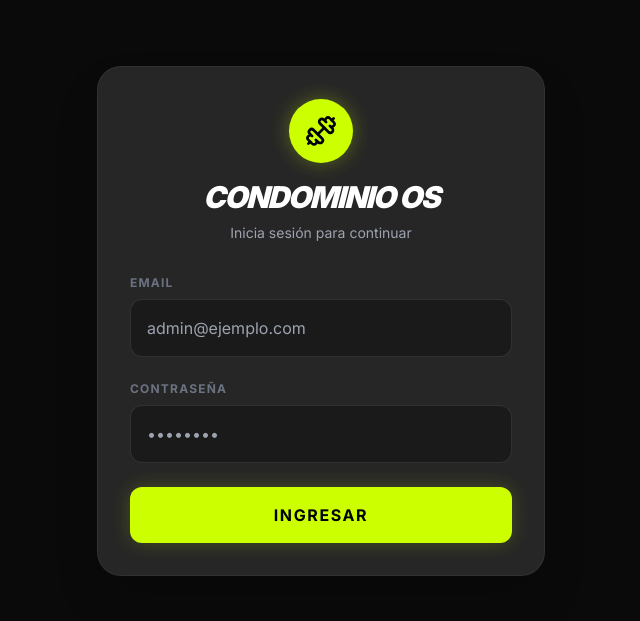
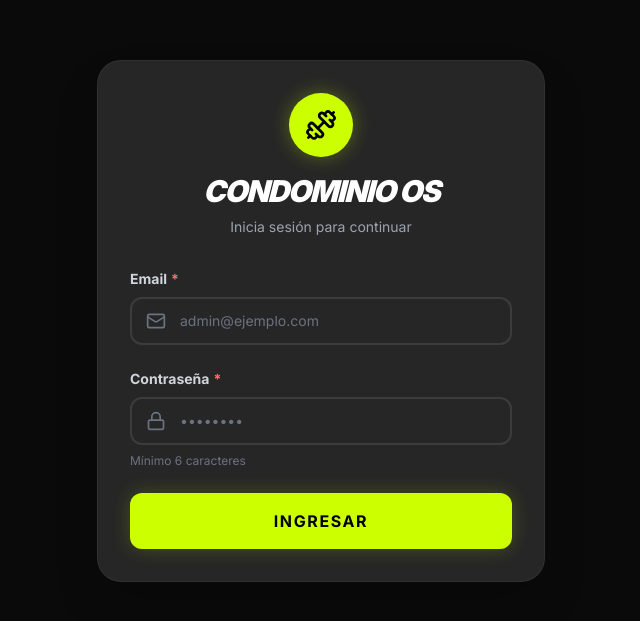
Before and after one commit to kyruodioso/condominio-os, a Next.js app: page /login in a window 1280 px wide. Shown: the part 143-764 px from the top of the page, without its empty margins (319-959 px from the left). Built offline with nearby package versions, Linux system fonts and the light colour scheme; no server answers.

Commit message:
UX: Integrate FormField validation in login form with icons and real-time feedback

```diff
--- a/src/app/login/page.tsx
+++ b/src/app/login/page.tsx
@@ -3,27 +3,54 @@
 import { useState } from 'react';
 import { signIn } from 'next-auth/react';
 import { useRouter } from 'next/navigation';
-import { Dumbbell } from 'lucide-react';
+import { Dumbbell, Mail, Lock } from 'lucide-react';
+import FormField from '@/components/ui/FormField';
+import { useForm } from '@/hooks/useForm';
+import { validators, composeValidators } from '@/utils/validation';
+
+interface LoginFormValues {
+  email: string;
+  password: string;
+}
 
 export default function LoginPage() {
-    const [email, setEmail] = useState('');
-    const [password, setPassword] = useState('');
-    const [error, setError] = useState('');
     const router = useRouter();
+    const [serverError, setServerError] = useState('');
 
-    const handleSubmit = async (e: React.FormEvent) => {
-        e.preventDefault();
-        setError('');
+    const form = useForm<LoginFormValues>({
+        initialValues: {
+            email: '',
+            password: '',
+        },
+        validate: (values) => {
+            const errors: Partial<Record<keyof LoginFormValues, string>> = {};
+
+            const emailError = composeValidators(
+                validators.required,
+                validators.email
+            )(values.email);
+            if (emailError) errors.email = emailError;
+
+            const passwordError = composeValidators(
+                validators.required,
+                validators.minLength(6)
+            )(values.password);
+            if (passwordError) errors.password = passwordError;
+
+            return errors;
+        },
+        onSubmit: async (values) => {
+            setServerError('');
 
             try {
                 const result = await signIn('credentials', {
-                email,
-                password,
+                    email: values.email,
+                    password: values.password,
                     redirect: false,
                 });
 
                 if (result?.error) {
-                setError('Credenciales inválidas');
+                    setServerError('Email o contraseña incorrectos. Por favor, verifica tus credenciales.');
                 } else {
                     // Fetch session to determine redirect
                     const sessionRes = await fetch('/api/auth/session');
@@ -40,9 +67,10 @@ export default function LoginPage() {
                     router.refresh();
                 }
             } catch (err) {
-            setError('Ocurrió un error al iniciar sesión');
+                setServerError('Ocurrió un error al iniciar sesión. Por favor, intenta de nuevo.');
             }
-    };
+        },
+    });
 
     return (
         <div className="min-h-screen bg-[#0a0a0a] flex items-center justify-center p-4">
@@ -57,46 +85,52 @@ export default function LoginPage() {
                     <p className="text-gray-400 text-sm mt-2">Inicia sesión para continuar</p>
                 </div>
 
-                <form onSubmit={handleSubmit} className="space-y-6">
-                    {error && (
-                        <div className="bg-red-500/10 border border-red-500/20 text-red-500 text-sm p-3 rounded-xl text-center">
-                            {error}
+                <form onSubmit={form.handleSubmit} className="space-y-6">
+                    {serverError && (
+                        <div className="bg-red-500/10 border border-red-500/20 text-red-400 text-sm p-4 rounded-xl">
+                            {serverError}
                         </div>
                     )}
 
-                    <div>
-                        <label className="block text-xs font-bold uppercase tracking-widest text-gray-500 mb-2">
-                            Email
-                        </label>
-                        <input
+                    <FormField
+                        label="Email"
+                        name="email"
                         type="email"
-                            value={email}
-                            onChange={(e) => setEmail(e.target.value)}
-                            className="w-full bg-black/30 border border-white/10 rounded-xl p-4 text-white focus:outline-none focus:border-gym-primary transition-colors"
+                        value={form.values.email}
+                        onChange={form.handleChange('email')}
+                        onBlur={form.handleBlur('email')}
+                        error={form.errors.email}
+                        touched={form.touched.email}
+                        required
                         placeholder="admin@ejemplo.com"
+                        autoComplete="email"
+                        icon={Mail}
+                        showSuccess
+                    />
+
+                    <FormField
+                        label="Contraseña"
+                        name="password"
+                        type="password"
+                        value={form.values.password}
+                        onChange={form.handleChange('password')}
+                        onBlur={form.handleBlur('password')}
+                        error={form.errors.password}
+                        touched={form.touched.password}
                         required
+                        placeholder="••••••••"
+                        autoComplete="current-password"
+                        icon={Lock}
+                        hint="Mínimo 6 caracteres"
+                        showSuccess
                     />
-                    </div>
-
-                    <div>
-                        <label className="block text-xs font-bold uppercase tracking-widest text-gray-500 mb-2">
-                            Contraseña
-                        </label>
-                        <input
-                            type="password"
-                            value={password}
-                            onChange={(e) => setPassword(e.target.value)}
-                            className="w-full bg-black/30 border border-white/10 rounded-xl p-4 text-white focus:outline-none focus:border-gym-primary transition-colors"
-                            placeholder="••••••••"
-                            required
-                        />
-                    </div>
 
                     <button
                         type="submit"
-                        className="w-full bg-gym-primary text-black font-bold uppercase tracking-widest py-4 rounded-xl hover:scale-[1.02] active:scale-[0.98] transition-all shadow-[0_0_20px_rgba(204,255,0,0.2)]"
+                        disabled={form.isSubmitting}
+                        className="w-full bg-gym-primary text-black font-bold uppercase tracking-widest py-4 rounded-xl hover:scale-[1.02] active:scale-[0.98] transition-all shadow-[0_0_20px_rgba(204,255,0,0.2)] disabled:opacity-50 disabled:cursor-not-allowed disabled:hover:scale-100"
                     >
-                        Ingresar
+                        {form.isSubmitting ? 'Iniciando sesión...' : 'Ingresar'}
                     </button>
                 </form>
             </div>
```
Lines whose indentation alone changed are shown as unchanged.
